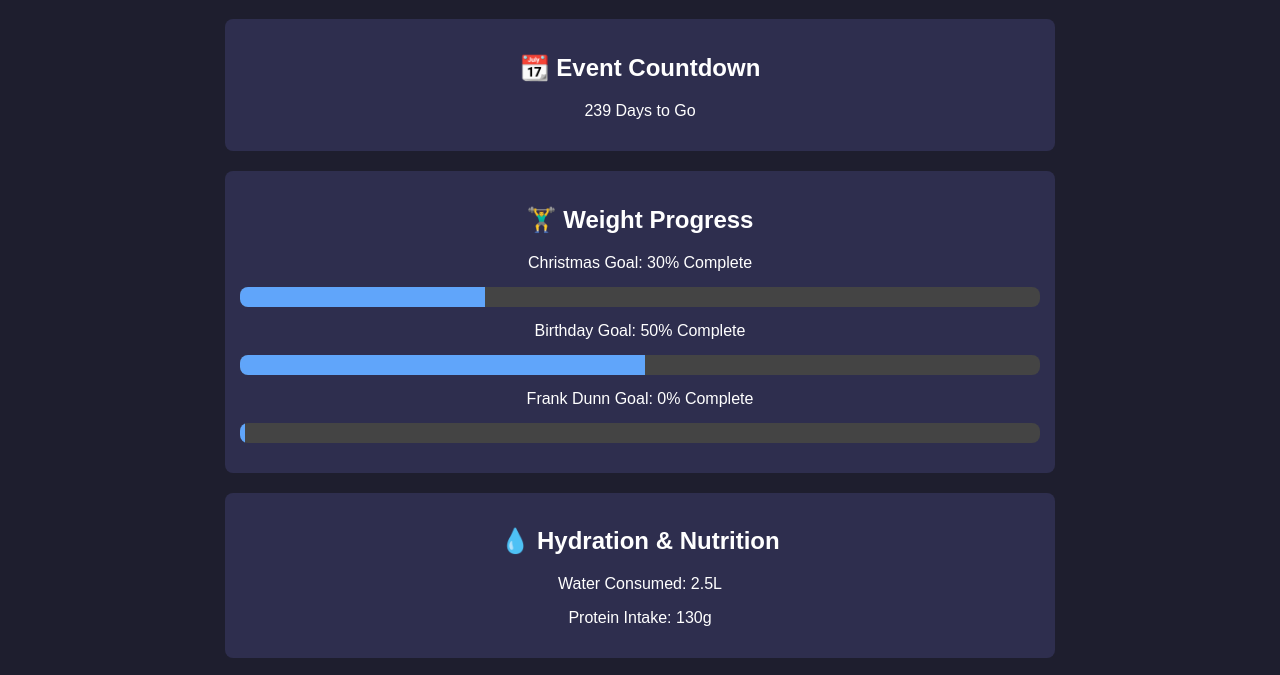
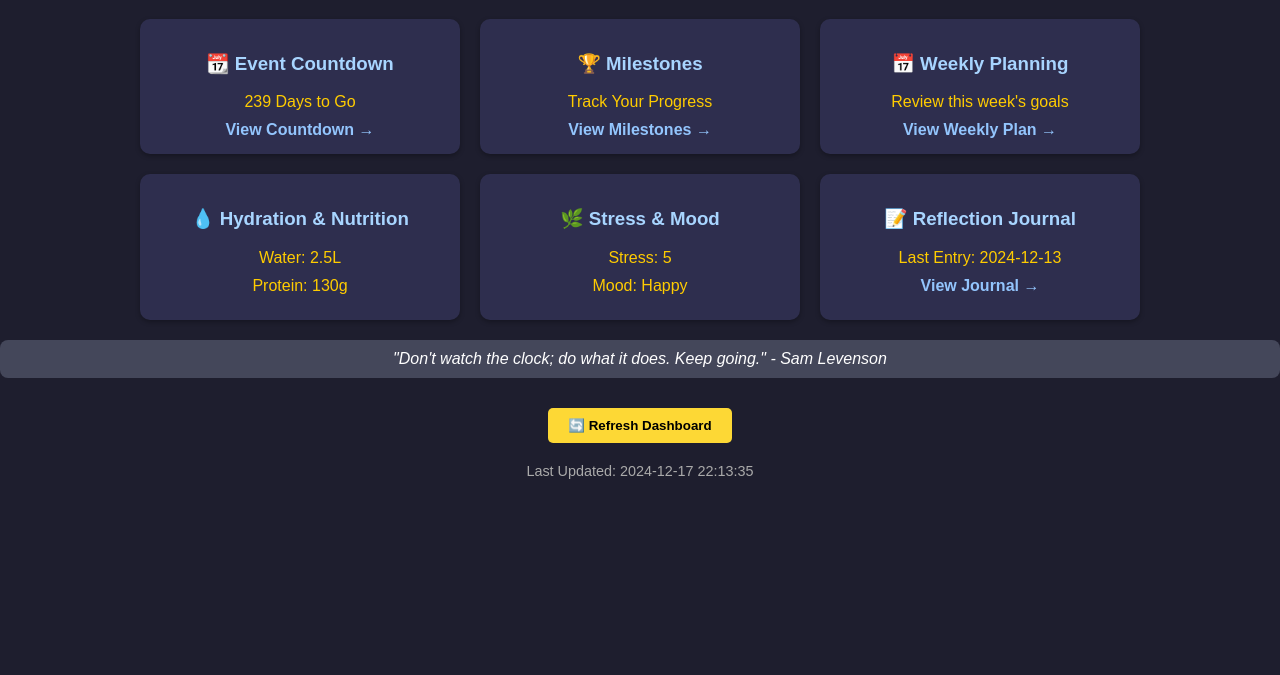
Before and after one commit to ColinMinielly/Triathlon2025, a plain HTML site: page index.html in a window 1280 px wide. Shown: the part 62-737 px from the top of the page. Drawn offline with Linux system fonts and the light colour scheme.

Commit message:
Add files via upload

```diff
--- a/app.js
+++ b/app.js
@@ -3,26 +3,11 @@
         const response = await fetch('data.json');
         const data = await response.json();
 
-        // Event Countdown
         document.getElementById('eventCountdown').innerText = data.eventCountdown + ' Days to Go';
-
-        // Weight Progress
-        data.weightProgress.forEach((goal, index) => {
-            document.getElementById('weightGoal' + index).innerText = goal.goal + ': ' + goal.progress + '% Complete';
-            document.getElementById('progressBar' + index).style.width = goal.progress + '%';
-        });
-
-        // Hydration and Nutrition
         document.getElementById('waterConsumed').innerText = data.hydration.waterConsumed;
         document.getElementById('proteinIntake').innerText = data.hydration.proteinIntake;
-
-        // Stress and Mood
-        document.getElementById('stressLevel').innerText = 'Stress Level: ' + data.stressMood.stressLevel;
+        document.getElementById('stressLevel').innerText = 'Stress: ' + data.stressMood.stressLevel;
         document.getElementById('mood').innerText = 'Mood: ' + data.stressMood.mood;
-
-        // Weekly Activity
-        document.getElementById('caloriesBurned').innerText = 'Total Calories Burned: ' + data.latestActivity.caloriesBurned;
-        document.getElementById('mostActive').innerText = 'Most Active Task: ' + data.latestActivity.mostActive;
+        document.getElementById('reflectionDate').innerText = data.reflectionJournal.lastEntry;
     }
-
     window.onload = fetchData;
--- a/data.json
+++ b/data.json
@@ -1,12 +1,7 @@
 
     {
         "eventCountdown": 239,
-        "weightProgress": [
-            {"goal": "Christmas Goal", "targetWeight": 330, "currentWeight": 365, "progress": 30},
-            {"goal": "Birthday Goal", "targetWeight": 300, "currentWeight": 365, "progress": 50},
-            {"goal": "Frank Dunn Goal", "targetWeight": 250, "currentWeight": 365, "progress": 0}
-        ],
         "hydration": {"waterConsumed": "2.5L", "proteinIntake": "130g"},
         "stressMood": {"stressLevel": 5, "mood": "Happy"},
-        "latestActivity": {"caloriesBurned": 2491, "mostActive": "Bike Ride"}
+        "reflectionJournal": {"lastEntry": "2024-12-13"}
     }
--- a/index.html
+++ b/index.html
@@ -4,50 +4,71 @@
     <head>
         <meta charset="UTF-8">
         <meta name="viewport" content="width=device-width, initial-scale=1.0">
-        <title>Triathlon Dashboard</title>
+        <title>Triathlon 2025 Dashboard</title>
         <style>
             body { font-family: Arial, sans-serif; background: #1e1e2e; color: #fff; text-align: center; margin: 0; }
             h1 { color: #fdd835; }
-            .section { margin: 20px auto; width: 90%; max-width: 800px; background: #2e2e4e; border-radius: 8px; padding: 15px; }
-            .progress-bar-container { margin: 15px 0; background: #444; border-radius: 8px; height: 20px; overflow: hidden; }
-            .progress-bar { background: #60a5fa; height: 100%; text-align: right; color: #fff; line-height: 20px; padding-right: 5px; }
+            .grid-container { display: grid; grid-template-columns: repeat(3, 1fr); gap: 20px; margin: 20px auto; max-width: 1000px; }
+            .tile { background: #2e2e4e; border-radius: 10px; padding: 15px; text-align: center; box-shadow: 0 2px 5px rgba(0, 0, 0, 0.3); }
+            .tile h3 { color: #a8d5ff; }
+            .tile p { color: #ffcc00; margin: 10px 0; }
+            .tile a { color: #93c5fd; text-decoration: none; font-weight: bold; }
+            .refresh-btn { margin-top: 30px; }
+            .refresh-btn button { padding: 10px 20px; background: #fdd835; color: #000; font-weight: bold; border: none; border-radius: 5px; cursor: pointer; }
+            .last-updated { margin-top: 20px; font-size: 0.9em; color: #aaa; }
+            .quote-box { background: #44475a; font-style: italic; border-radius: 8px; padding: 10px; margin: 10px auto; }
         </style>
         <script src="app.js"></script>
     </head>
     <body>
         <h1>🚴‍♂️ Triathlon 2025 Dashboard</h1>
 
-        <div class="section">
-            <h2>📆 Event Countdown</h2>
+        <div class="grid-container">
+            <div class="tile">
+                <h3>📆 Event Countdown</h3>
                 <p id="eventCountdown">Loading...</p>
+                <a href="https://indify.co/widgets/live/countdown/wXWUtgphsGvS2DJ5sO3b" target="_blank">View Countdown →</a>
             </div>
 
-        <div class="section">
-            <h2>🏋️‍♂️ Weight Progress</h2>
-            <div id="weightGoal0">Loading...</div>
-            <div class="progress-bar-container"><div id="progressBar0" class="progress-bar"></div></div>
-            <div id="weightGoal1">Loading...</div>
-            <div class="progress-bar-container"><div id="progressBar1" class="progress-bar"></div></div>
-            <div id="weightGoal2">Loading...</div>
-            <div class="progress-bar-container"><div id="progressBar2" class="progress-bar"></div></div>
+            <div class="tile">
+                <h3>🏆 Milestones</h3>
+                <p>Track Your Progress</p>
+                <a href="https://www.notion.so/c9e2b576e41344eeb364bba7f2dbeee9" target="_blank">View Milestones →</a>
             </div>
 
-        <div class="section">
-            <h2>💧 Hydration & Nutrition</h2>
-            <p>Water Consumed: <span id="waterConsumed">Loading...</span></p>
-            <p>Protein Intake: <span id="proteinIntake">Loading...</span></p>
+            <div class="tile">
+                <h3>📅 Weekly Planning</h3>
+                <p>Review this week's goals</p>
+                <a href="https://www.notion.so/weekly-planning" target="_blank">View Weekly Plan →</a>
             </div>
 
-        <div class="section">
-            <h2>🌿 Stress & Mood</h2>
+            <div class="tile">
+                <h3>💧 Hydration & Nutrition</h3>
+                <p>Water: <span id="waterConsumed">Loading...</span></p>
+                <p>Protein: <span id="proteinIntake">Loading...</span></p>
+            </div>
+
+            <div class="tile">
+                <h3>🌿 Stress & Mood</h3>
                 <p id="stressLevel">Loading...</p>
                 <p id="mood">Loading...</p>
             </div>
 
-        <div class="section">
-            <h2>🚴‍♂️ Weekly Activity</h2>
-            <p id="caloriesBurned">Loading...</p>
-            <p id="mostActive">Loading...</p>
+            <div class="tile">
+                <h3>📝 Reflection Journal</h3>
+                <p>Last Entry: <span id="reflectionDate">Loading...</span></p>
+                <a href="https://www.notion.so/Reflection_Journal" target="_blank">View Journal →</a>
             </div>
+        </div>
+
+        <div class="quote-box">
+            "Don't watch the clock; do what it does. Keep going." - Sam Levenson
+        </div>
+
+        <div class="refresh-btn">
+            <button onclick="location.reload()">🔄 Refresh Dashboard</button>
+        </div>
+
+        <div class="last-updated">Last Updated: 2024-12-17 22:13:35</div>
     </body>
     </html>
```
Lines whose indentation alone changed are shown as unchanged.
